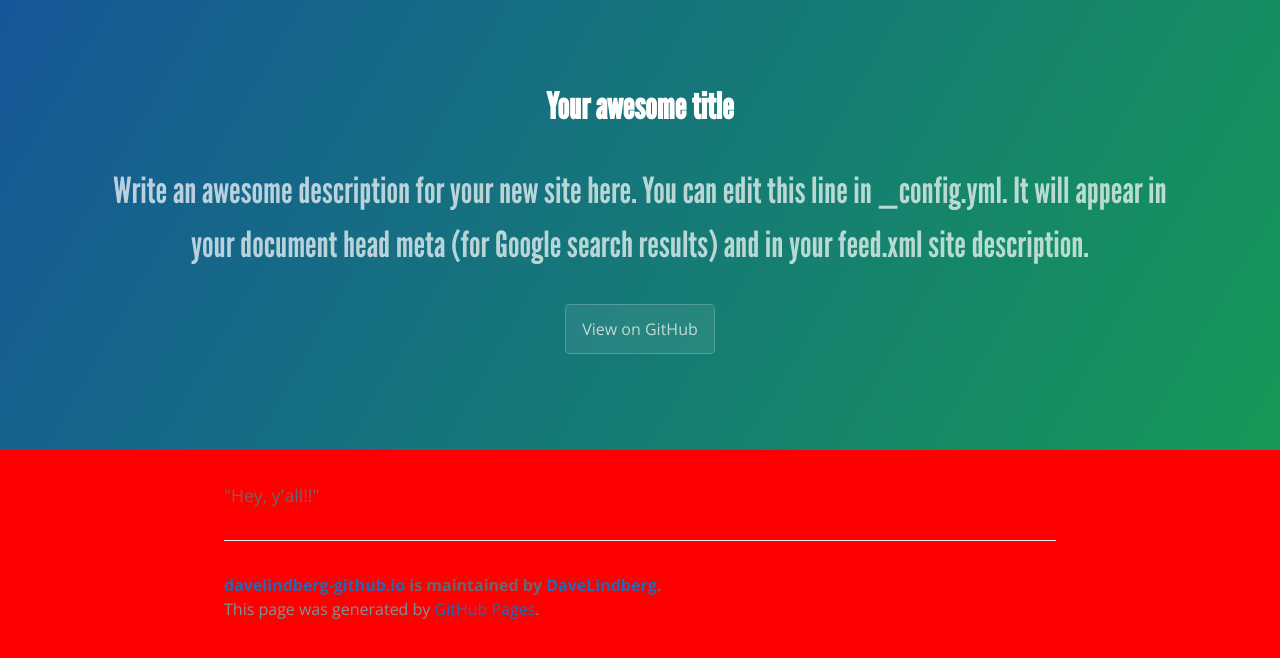
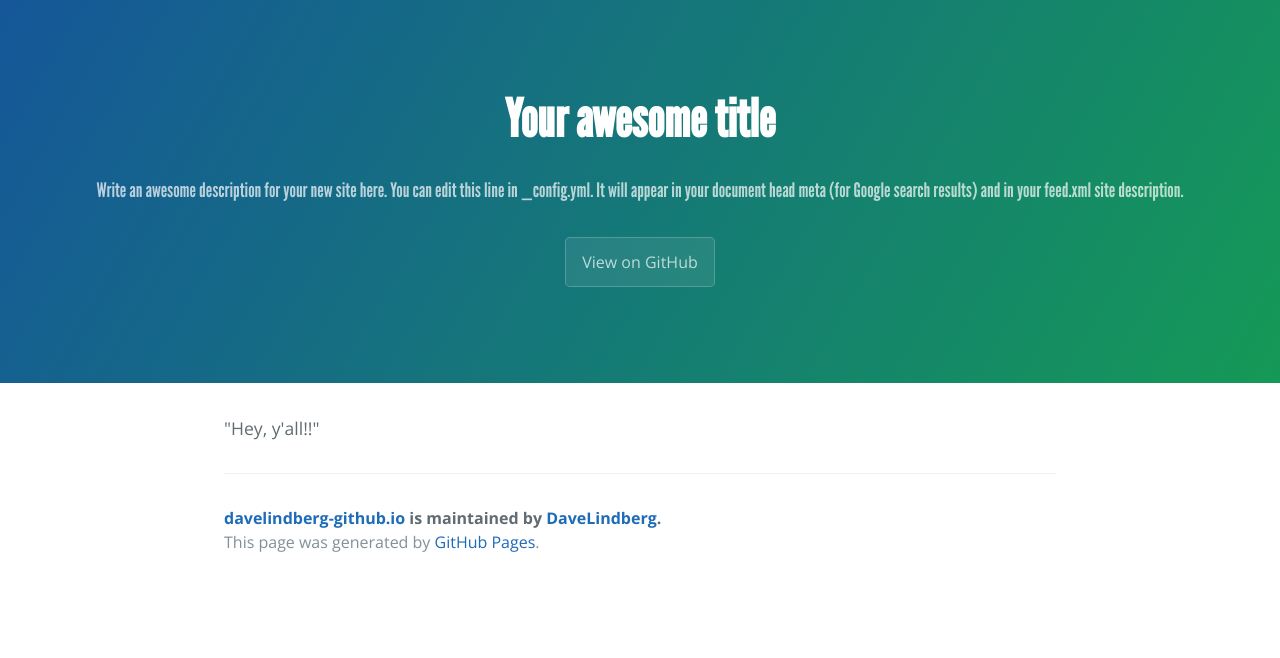
Before and after one commit to DaveLindberg/davelindberg-github.io, a Jekyll site: the page built from src/index.md, in a window 1280 px wide. Shown: the top 658 px of the page. Built offline with Jekyll 4.4.1, drawn with Linux system fonts in a browser that asks for light colours.

Commit message:
programmatic @font-face url

```diff
--- a/src/_sass/type.scss
+++ b/src/_sass/type.scss
@@ -2,18 +2,16 @@
 
 @font-face {
     font-family: 'league_gothicregular';
-    src: url('../fonts/leaguegothic-regular-webfont.eot');
-    src: url('../fonts/leaguegothic-regular-webfont.eot?#iefix') format('embedded-opentype'),
-         url('../fonts/leaguegothic-regular-webfont.woff') format('woff'),
-         url('../fonts/leaguegothic-regular-webfont.ttf') format('truetype'),
-         url('../fonts/leaguegothic-regular-webfont.svg#league_gothicregular') format('svg');
+    src: url($baseurl + '/assets/fonts/leaguegothic-regular-webfont.eot');
+    src: url($baseurl + '/assets/fonts/leaguegothic-regular-webfont.eot?#iefix') format('embedded-opentype'),
+         url($baseurl + '/assets/fonts/leaguegothic-regular-webfont.woff') format('woff'),
+         url($baseurl + '/assets/fonts/leaguegothic-regular-webfont.ttf') format('truetype'),
+         url($baseurl + '/assets/fonts/leaguegothic-regular-webfont.svg#league_gothicregular') format('svg');
     font-weight: normal;
     font-style: normal;
 
 }
 
 h1, h2, h3, h4 {
-  font-size: 36px !important;
-  font-decoration: underline !important;
   font-family: 'league_gothicregular';
 }
--- a/src/assets/css/styles.scss
+++ b/src/assets/css/styles.scss
@@ -1,11 +1,9 @@
 ---
 ---
 $baseurl: '{{ site.baseurl }}';
-
 
 @import "type.scss";
 
 
 html {
-  background-color: red;
 }
```
